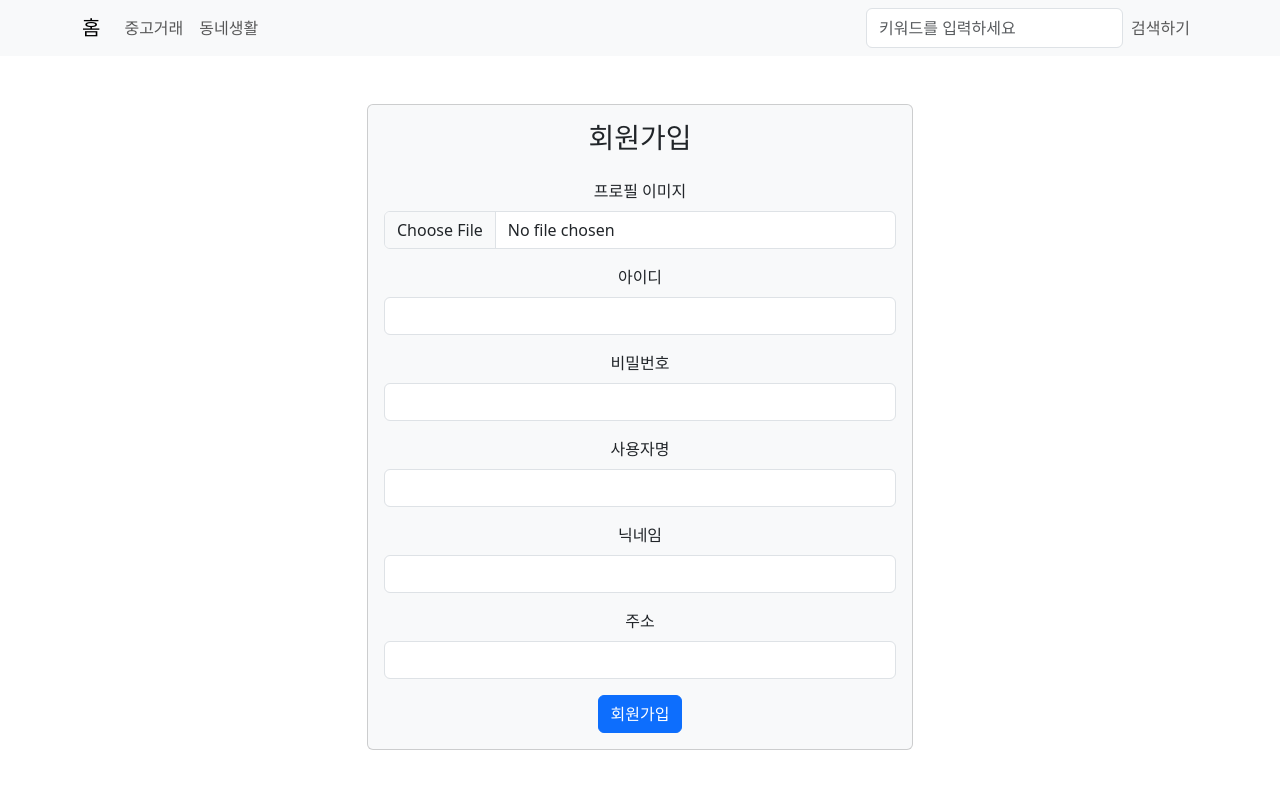
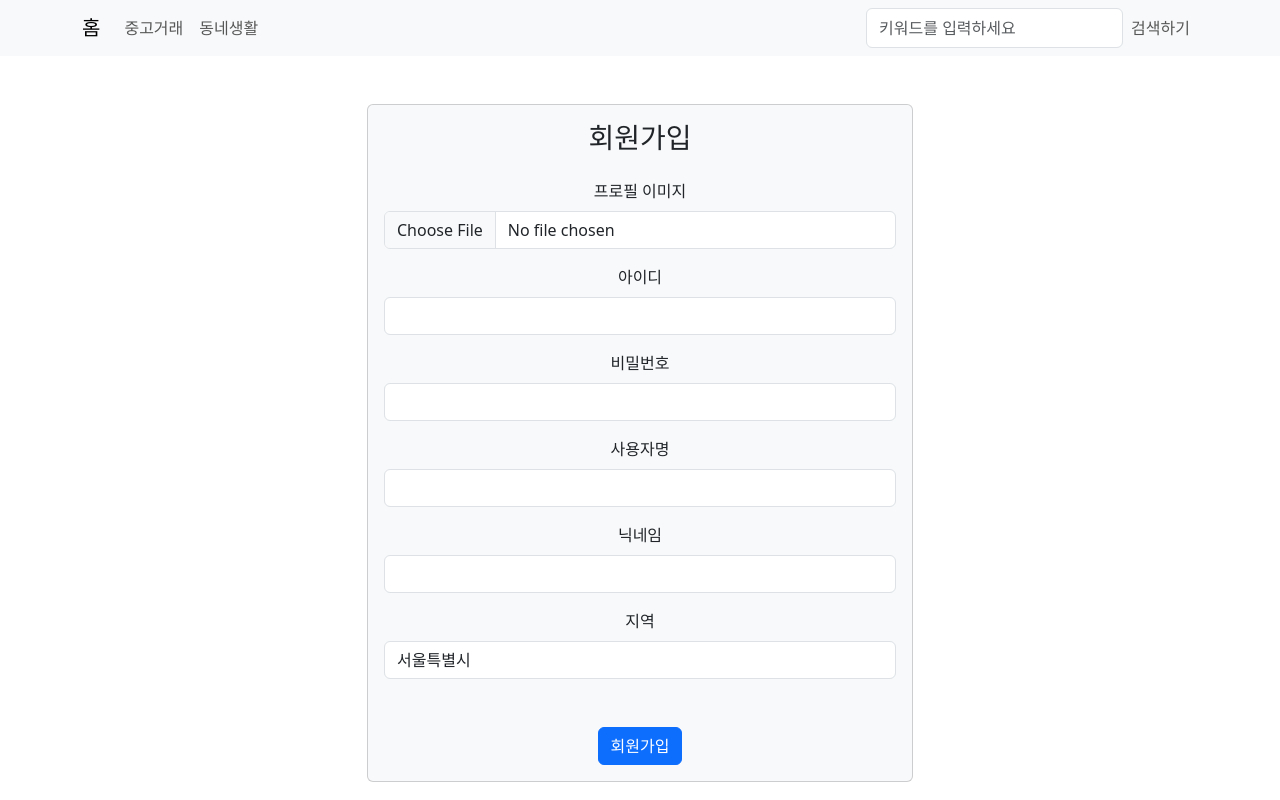
Before and after one commit to kkjh9909/Market-frontend, a React (Create React App) app: page /signup in a window 1280 px wide. Built offline with nearby package versions, Linux system fonts and the light colour scheme.

Commit message:
지역 선택창 변경

```diff
--- a/src/pages/SignUp.js
+++ b/src/pages/SignUp.js
@@ -8,10 +8,20 @@ export const SignUp = () => {
 	const [password, setPassword] = useState('');
 	const [nickname, setNickname] = useState('');
 	const [username, setUsername] = useState('');
-	const [address, setAddress] = useState('');
+	const [address, setAddress] = useState('seoul');
 	const [profileImage, setProfileImage] = useState('');
 
 	const navigate = useNavigate();
+
+	const regions = [
+		{ value: 'seoul', label: '서울특별시' },
+		{ value: 'busan', label: '부산광역시' },
+		{ value: 'daegu', label: '대구광역시' },
+		{ value: 'incheon', label: '인천광역시' },
+		{ value: 'gwangju', label: '광주광역시' },
+		{ value: 'daejeon', label: '대전광역시' },
+		{ value: 'ulsan', label: '울산광역시' },
+	]
 
 	const handleImageUpload = async (event) => {
 		const file = event.target.files[0];
@@ -35,6 +45,15 @@ export const SignUp = () => {
 		});
 
 		navigate("/login");
+	};
+
+	const handleOptionChange = (e) => {
+		const selected = e.target.value;
+
+		console.log(selected)
+
+		setAddress(selected);
+
 	};
 
 	return (
@@ -94,17 +113,23 @@ export const SignUp = () => {
 										onChange={e => setNickname(e.target.value)}
 									/>
 								</div>
-								<div className="mb-3">
-									<label htmlFor="username" className="form-label">주소</label>
-									<input
-										type="text"
-										className="form-control"
-										id="username"
+								<div className="col">
+									<label htmlFor="username" className="form-label">지역</label>
+									<select
+										className="form-control w-100"
+										id="selectOption"
 										value={address}
-										onChange={e => setAddress(e.target.value)}
-									/>
+										defaultValue="seoul"
+										onChange={handleOptionChange}
+									>
+										{regions.map(option => (
+											<option key={option.value} value={option.value}>
+												{option.label}
+											</option>
+										))}
+									</select>
 								</div>
-								<button type="button" className="btn btn-primary btn-block" onClick={handleSignUp}>회원가입</button>
+								<button type="button" className="btn btn-primary btn-block mt-lg-5" onClick={handleSignUp}>회원가입</button>
 							</form>
 						</div>
 					</div>
```
